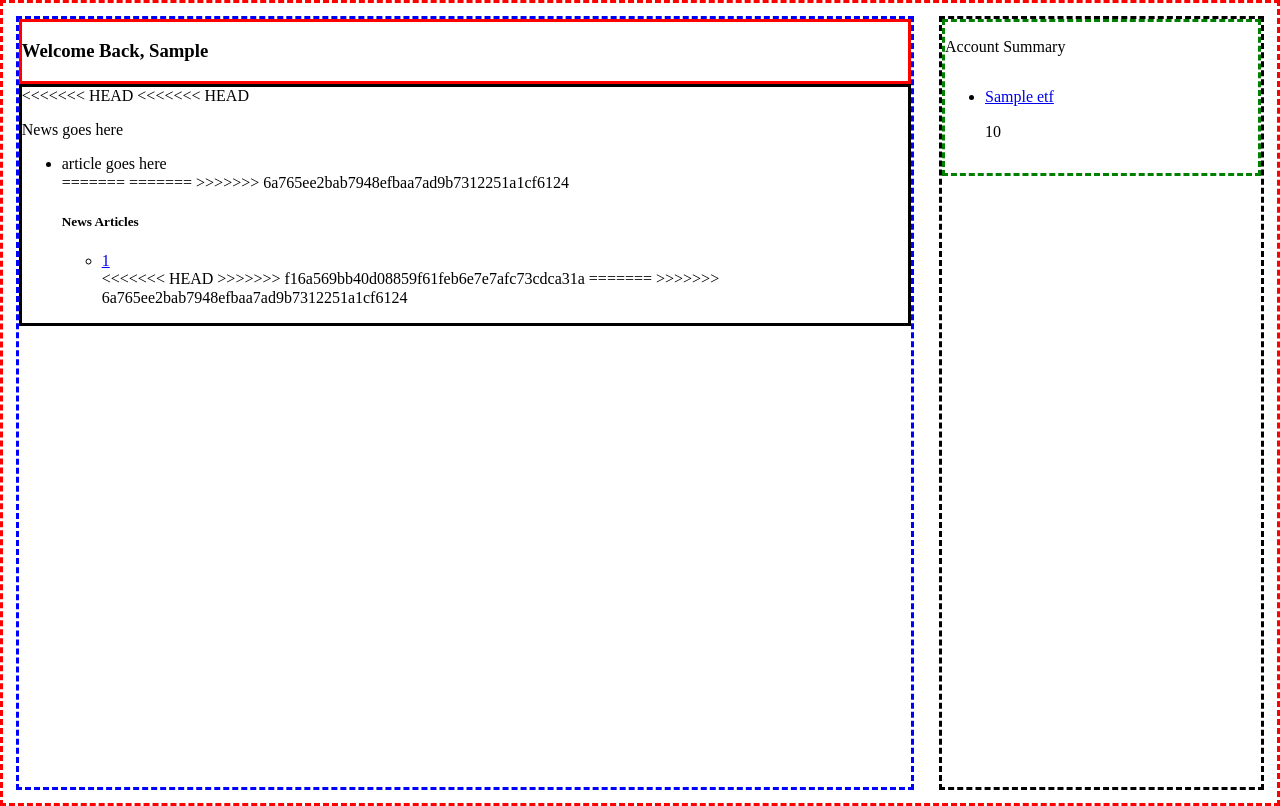
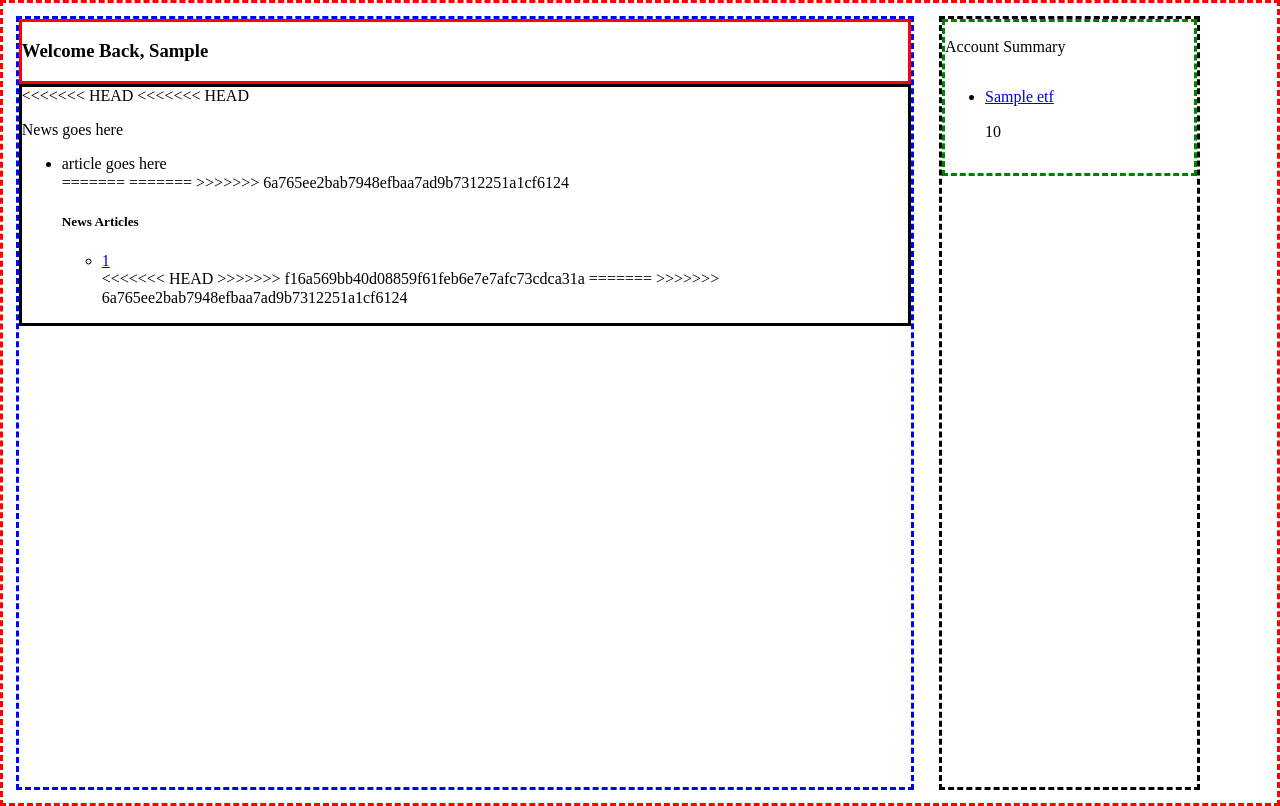
Before and after one commit to wmunson/KeyNote, a Flask app: template templates/home.html in a window 1280 px wide. Shown: the part 100-906 px from the top of the page. Run offline with Flask 2, Linux system fonts and the light colour scheme; the template is opened without the code that fills it: most values are stand-ins (such as "Sample title", 1, 10 or a date in 2020); parts of the project's set-up code (start-up, migrations or seed data) failed here and were passed over; some libraries are stand-ins or nearby versions.

Commit message:
conflicts

```diff
--- a/static/css/home.css
+++ b/static/css/home.css
@@ -32,7 +32,7 @@
 	border:dashed;
 	border-color:black;
 	margin:1%;
-	width:25%;
+	width:20%;
 
 
 }
```
